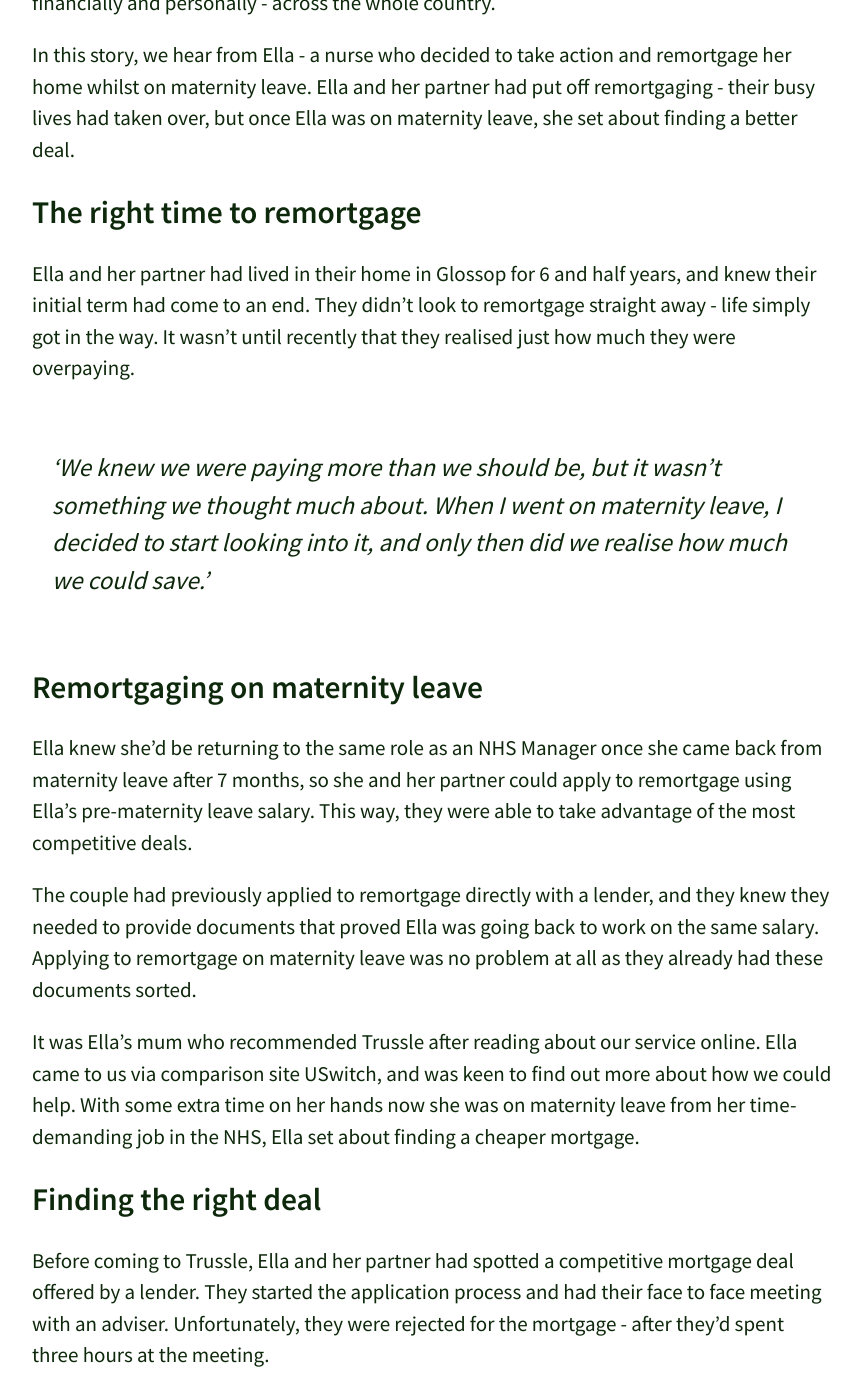
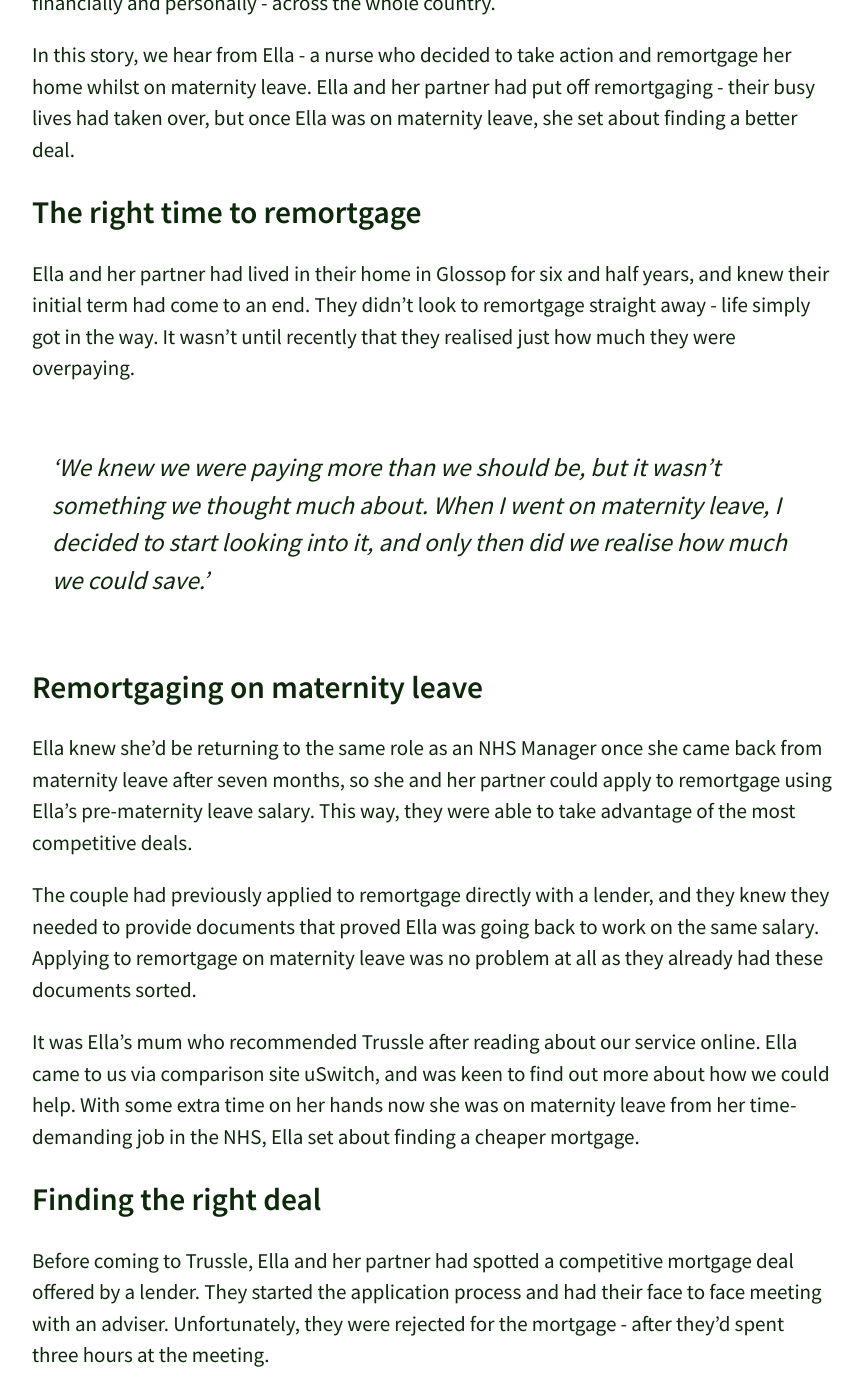
Before and after one commit to olitrussle/blog, a Jekyll site: the page built from _posts/2017-05-03-trussle-stories-the-nhs-manager.md, in a window 1280 px wide and 1400 px high, scrolled down 1145 px. Shown: the whole window, without its empty margins (208-1071 px from the left). Built offline with Jekyll 4.4.1, drawn with Linux system fonts in a browser that asks for light colours; comment, search, counter and statistics services are not loaded; some of the changed text lies outside the part shown.

Commit message:
Updated 2017-05-03-trussle-stories-the-nhs-manager.md

```diff
--- a/_posts/2017-05-03-trussle-stories-the-nhs-manager.md
+++ b/_posts/2017-05-03-trussle-stories-the-nhs-manager.md
@@ -19,16 +19,16 @@ If there’s one thing we’ve learnt, it’s that there’s no such thing as th
 In this story, we hear from Ella - a nurse who decided to take action and remortgage her home whilst on maternity leave. Ella and her partner had put off remortgaging - their busy lives had taken over, but once Ella was on maternity leave, she set about finding a better deal.
 
 ## The right time to remortgage
-Ella and her partner had lived in their home in Glossop for 6 and half years, and knew their initial term had come to an end. They didn’t look to remortgage straight away - life simply got in the way. It wasn’t until recently that they realised just how much they were overpaying.
+Ella and her partner had lived in their home in Glossop for six and half years, and knew their initial term had come to an end. They didn’t look to remortgage straight away - life simply got in the way. It wasn’t until recently that they realised just how much they were overpaying.
 
 > _‘We knew we were paying more than we should be, but it wasn’t something we thought much about. When I went on maternity leave, I decided to start looking into it, and only then did we realise how much we could save.’_
 
 ## Remortgaging on maternity leave
-Ella knew she’d be returning to the same role as an NHS Manager once she came back from maternity leave after 7 months, so she and her partner could apply to remortgage using Ella’s pre-maternity leave salary. This way, they were able to take advantage of the most competitive deals.
+Ella knew she’d be returning to the same role as an NHS Manager once she came back from maternity leave after seven months, so she and her partner could apply to remortgage using Ella’s pre-maternity leave salary. This way, they were able to take advantage of the most competitive deals.
 
 The couple had previously applied to remortgage directly with a lender, and they knew they needed to provide documents that proved Ella was going back to work on the same salary. Applying to remortgage on maternity leave was no problem at all as they already had these documents sorted.
 
-It was Ella’s mum who recommended Trussle after reading about our service online. Ella came to us via comparison site USwitch, and was keen to find out more about how we could help. With some extra time on her hands now she was on maternity leave from her time-demanding job in the NHS, Ella set about finding a cheaper mortgage.
+It was Ella’s mum who recommended Trussle after reading about our service online. Ella came to us via comparison site uSwitch, and was keen to find out more about how we could help. With some extra time on her hands now she was on maternity leave from her time-demanding job in the NHS, Ella set about finding a cheaper mortgage.
 
 ## Finding the right deal
 Before coming to Trussle, Ella and her partner had spotted a competitive mortgage deal offered by a lender. They started the application process and had their face to face meeting with an adviser. Unfortunately, they were rejected for the mortgage - after they’d spent three hours at the meeting.
```
Also changed, not shown: other parts of _posts/2017-05-03-trussle-stories-the-nhs-manager.md (+1 -1 lines).
